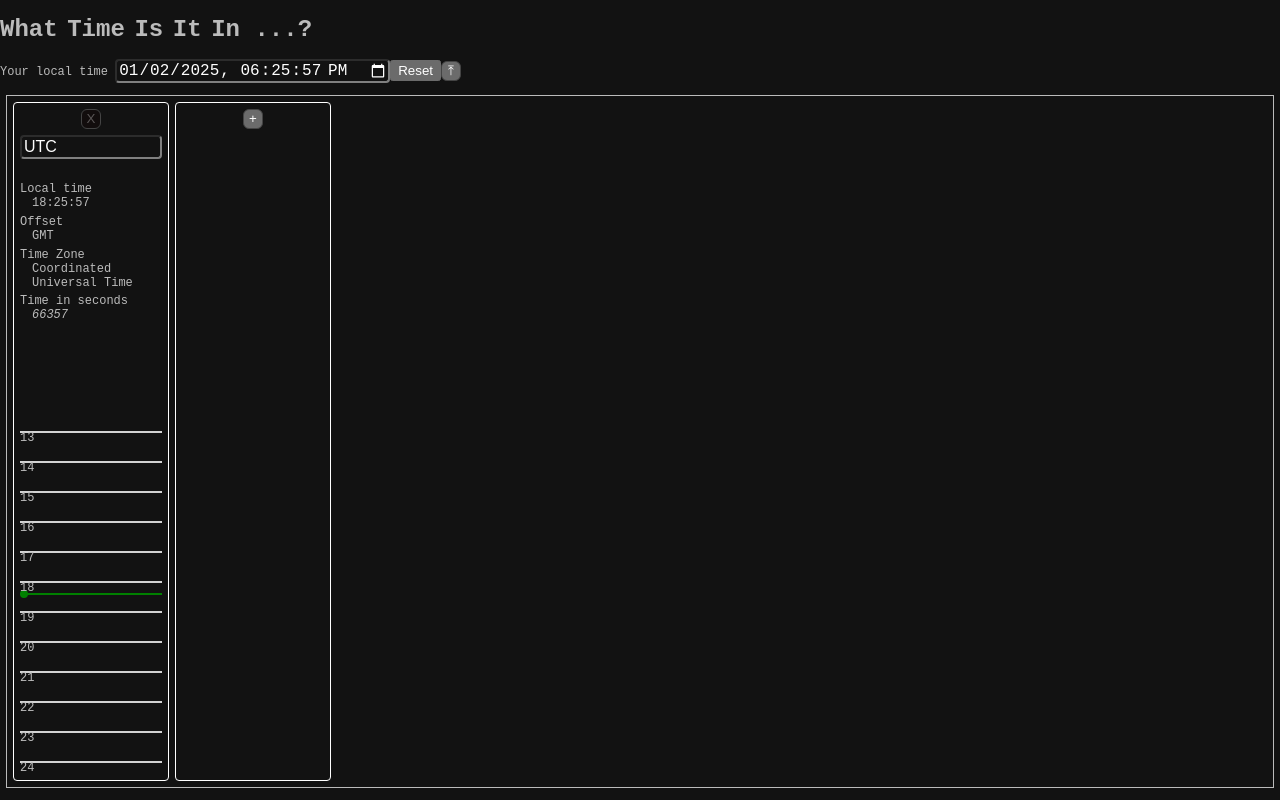
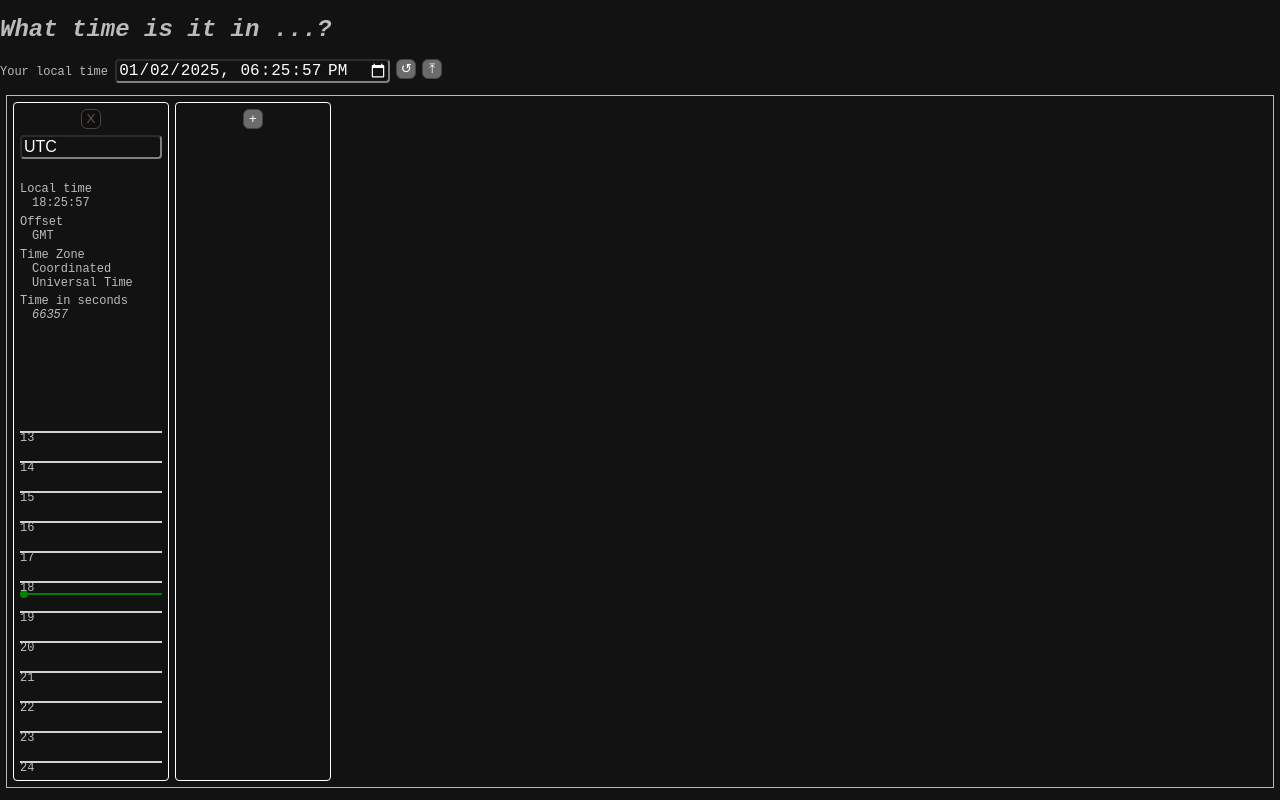
Before and after one commit to skgrush/what-time-is-it-in, an Angular app: page / in a window 1280 px wide. Built offline with nearby package versions, Linux system fonts and the light colour scheme.

Commit message:
silly title stuff

```diff
--- a/src/app/header/header.component.html
+++ b/src/app/header/header.component.html
@@ -1,9 +1,29 @@
-<h1>
-  <span>What</span>
-  <span>Time</span>
-  <span>Is</span>
-  <span>It</span>
-  <span>In ...?</span>
+<h1 aria-description="What time is it in ...?">
+  <span class="reordered" aria-hidden="true">
+    <i [style.order]="11">s</i>
+    <i [style.order]=" 1">h</i>
+    <i [style.order]="13">i</i>
+    <i [style.order]="14">t</i>
+    <i [style.order]="19">.</i>
+    <i [style.order]=" 4">&nbsp;</i>
+    <i [style.order]=" 2" class="relower">A</i>
+    <i [style.order]="10" class="relower">I</i>
+    <i [style.order]="20">.</i>
+    <i [style.order]=" 9">&nbsp;</i>
+    <i [style.order]=" 3">t</i>
+    <i [style.order]=" 0" class="reupper">w</i>
+    <i [style.order]="16">i</i>
+    <i [style.order]="17">n</i>
+    <i [style.order]="21">.</i>
+    <i [style.order]="12">&nbsp;</i>
+    <i [style.order]=" 5">t</i>
+    <i [style.order]=" 6">i</i>
+    <i [style.order]=" 7">m</i>
+    <i [style.order]=" 8">e</i>
+    <i [style.order]="15">&nbsp;</i>
+    <i [style.order]="18">&nbsp;</i>
+    <i [style.order]="22">?</i>
+  </span>
 </h1>
 
 <form (submit)="$event.preventDefault()">
@@ -11,6 +31,6 @@
     Your local time
     <input [formControl]="form.controls.date" type="datetime-local" />
   </label>
-  <button type="button" (click)="resetDate()">Reset</button>
+  <button wtiii-icon-button="Reset time" (click)="resetDate()">↺</button>
   <button wtiii-icon-button="Copy" (click)="copy()">⤒</button>
 </form>
--- a/src/app/header/header.component.scss
+++ b/src/app/header/header.component.scss
@@ -6,19 +6,27 @@
   ;
   grid-template-columns: 1fr;
 
-  &>h1 {
+  & > h1 {
     display: block;
 
-    &>span {
-      display: inline-block;
+    & > .reordered {
+      display: flex;
 
-      &::after {
-        content: ' ';
-        display: inline-block;
-        width: 0.4em;
+      & > i {
+        white-space: pre;
+
+        &.reupper {
+          text-transform: uppercase;
+        }
+        &.relower {
+          text-transform: lowercase;
+        }
       }
     }
   }
 
-
+  &>form {
+    display: flex;
+    gap: var(--gap-1);
+  }
 }
--- a/src/app/zone-column/zone-column.component.html
+++ b/src/app/zone-column/zone-column.component.html
@@ -1,4 +1,4 @@
-<button wtiii-icon-button="Delete" (click)="canDelete && delete()" [disabled]="!canDelete()">X</button>
+<button wtiii-icon-button="Delete" (click)="canDelete() && delete()" [disabled]="!canDelete()">X</button>
 
 <wtiii-zone-picker
   [columnId]="columnId()"
```
